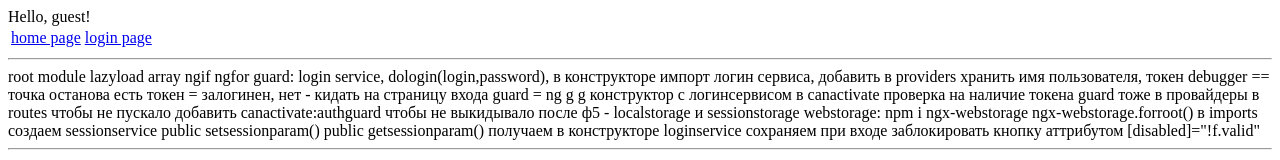
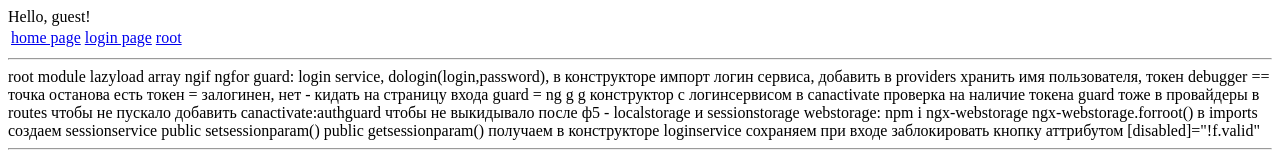
Before and after one commit to werrio5/angular-test, an Angular app: page /home in a window 1280 px wide. Shown: the top 160 px of the page. Built offline with nearby package versions, Linux system fonts and the light colour scheme.

Commit message:
2 files modified, 4 added

```diff
--- a/src/app/app.component.html
+++ b/src/app/app.component.html
@@ -6,6 +6,10 @@
 </td><td>
 <nav>
   <a routerLink="/login">login page</a>
+</nav>
+</td><td>
+<nav>
+  <a routerLink="/root">root</a>
 </nav>
 </td></tr>
 </table>
--- a/src/app/app.module.ts
+++ b/src/app/app.module.ts
@@ -15,6 +15,7 @@ const appRoutes: Routes = [
   { path: 'login', component: LoginComponent },
   { path: 'home', component: MainComponent },
   { path: '', redirectTo: '/home', pathMatch: 'full' },
+  { path: 'root',  loadChildren: () => import('./modules/root/root.module').then(m => m.RootModule) }
 ]
 
 @NgModule({
--- /dev/null
+++ b/src/app/modules/root/root.component.html
@@ -0,0 +1,3 @@
+<p>
+root works!
+</p>
```
Also changed, not shown: src/app/modules/root/root.component.ts (added, +17 -0 lines), src/app/modules/root/root.module.ts (added, +11 -0 lines), src/app/modules/root/root.component.css (added).
